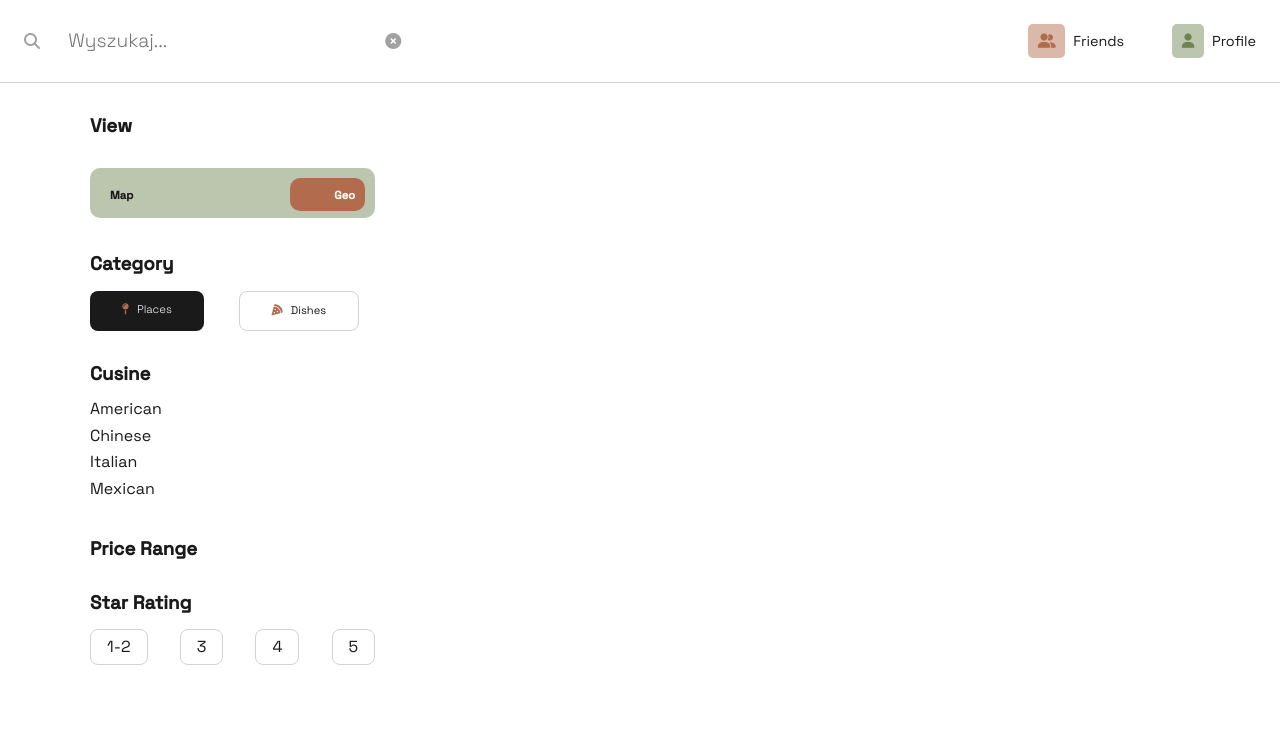
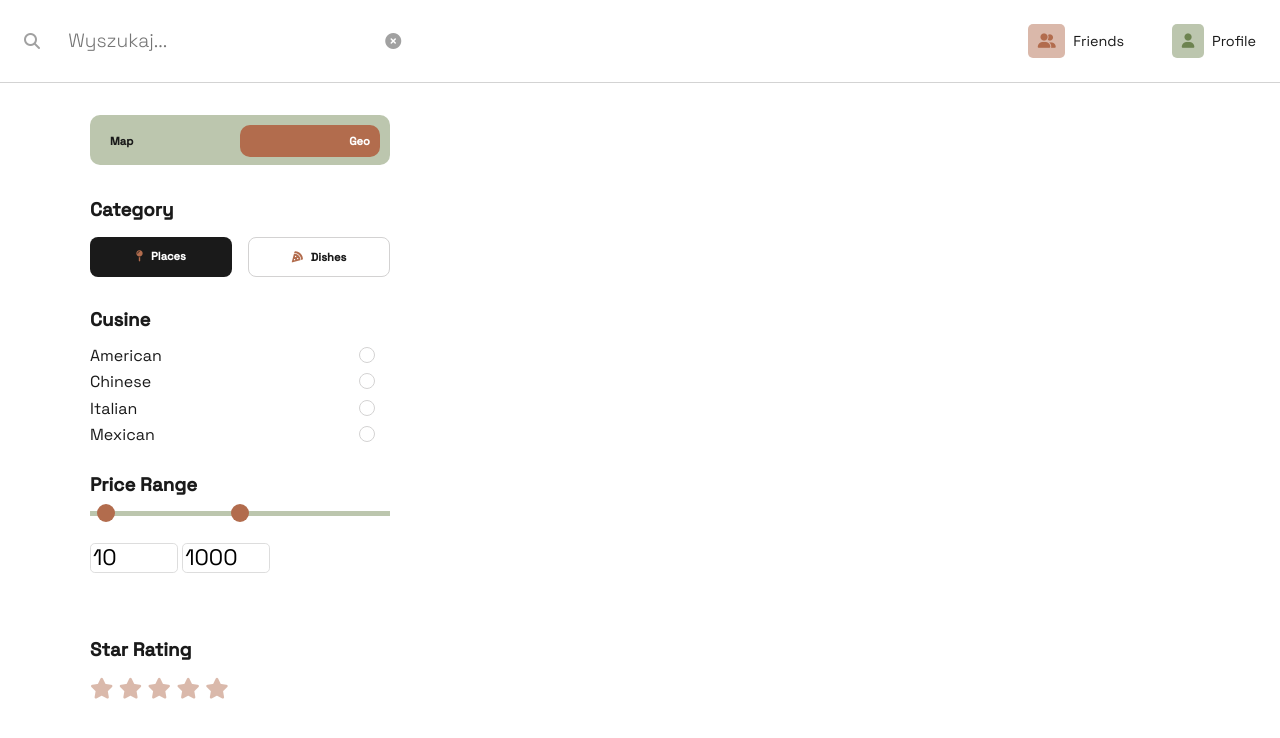
Before and after one commit to ola1180/TasteSpot, a plain HTML site: page index.html in a window 1280 px wide. Drawn offline with Linux system fonts and the light colour scheme.

Commit message:
styling filter section

```diff
--- a/assets/sass/_filter_section.scss
+++ b/assets/sass/_filter_section.scss
@@ -1,13 +1,15 @@
 .filter {
     display: grid;
     gap: 2rem;
+    width: 100%;
 
+    &__header {
+        margin-bottom: 1rem;
+    }
 
     &__view {
         position: relative;
         font-size: .7rem;
-
-
 
         input {
             width: 100%;
@@ -60,7 +62,7 @@
         input:checked {
             +label {
                 left: 10px;
-                right: 200px;
+                right: 150px;
                 background-color: $primaryColor;
             }
         }
@@ -77,7 +79,7 @@
             }
 
             +label {
-                left: 200px;
+                left: 150px;
                 right: 10px;
                 background: $secondaryColor;
             }
@@ -86,21 +88,21 @@
 
     }
 
+    &__category-container {
 
-    &__category-container {
-        display: flex;
-        justify-content: space-between;
-        transition: left 0.5s, right 0.4s 0.2s;
-
+        display: grid;
+        grid-template-columns: 1fr 1fr;
+        gap: 1rem;
     }
 
     &__category-item {
-
+        text-align: center;
         padding: .8rem 2rem;
         border-radius: .5rem;
+        font-size: .7rem;
+        font-weight: bolder;
+        transition: scale 0.4s;
 
-        margin: 1rem 1rem 0 0;
-        font-size: .7rem;
 
         i {
             margin-right: .5rem;
@@ -111,23 +113,40 @@
         &:first-of-type {
             background-color: $bodyTextColor;
             color: $bodyBgColor;
-            font-weight: 200;
         }
 
         &:nth-of-type(2) {
             border: 1px solid $borderColor;
 
         }
+
+        &:first-of-type:hover,
+        &:nth-of-type(2):hover {
+            scale: 1.1
+        }
+
+
     }
 
     &__cusine-list {
         @include reset-list;
         margin-top: 1rem;
+        height: 95px;
+        overflow: scroll;
+        padding-right: 15px;
 
         input {
-            width: 2rem;
+            width: 1rem;
+            height: 1rem;
+            border-radius: .5rem;
+            border: 1px solid $borderColor;
+            transition: background-color 0.4s, color 0.5s;
+
+            &:checked {
+                border: 3px solid $bodyTextColor;
+
+            }
         }
-
     }
 
     &__cusine-item {
@@ -137,17 +156,93 @@
         margin-bottom: .5rem;
     }
 
+    &__price {
+
+        .range-slider {
+            width: 300px;
+            margin: auto;
+            position: relative;
+            height: 6rem;
+        }
+
+        .range-slider input[type=range] {
+            position: absolute;
+        }
+
+        input[type=number] {
+            border: 1px solid #ddd;
+            font-size: 1.4em;
+            margin-top: 2rem;
+            border-radius: .3rem;
+        }
+
+        input[type=number]:invalid,
+        input[type=number]:out-of-range {
+            border: 2px solid #ff6347;
+        }
+
+        input[type=range] {
+            width: 100%;
+        }
+
+        input[type=range]:focus {
+            outline: none;
+        }
+
+        input[type=range]::-webkit-slider-runnable-track {
+            width: 100%;
+            height: 5px;
+            cursor: pointer;
+            background: $iconProfileBgColor;
+        }
+
+        input[type=range]::-webkit-slider-thumb {
+            z-index: 2;
+            position: relative;
+            height: 18px;
+            width: 18px;
+            border-radius: 25px;
+            background: $secondaryColor;
+            cursor: pointer;
+            -webkit-appearance: none;
+            margin-top: -7px;
+        }
+
+    }
 
     &__stars-list {
+        position: relative;
         display: flex;
         @include reset-list;
-        justify-content: space-between;
-    }
+        flex-direction: row-reverse;
+        width: 100%;
+        justify-content: left;
 
-    &__stars-item {
-        border: 1px solid $borderColor;
-        border-radius: .5rem;
-        padding: .5rem 1rem;
-        margin-top: 1rem;
+        input {
+            position: relative;
+            width: 1.5rem;
+            height: 1.5rem;
+            overflow: hidden;
+            margin-right: .3rem;
+            transition: color 0.4s;
+
+
+            &::before {
+                position: absolute;
+                content: "\f005";
+                font-family: fontAwesome;
+                font-size: 1.3rem;
+                color: $iconFriendsBgColor;
+                transition: .5s;
+            }
+
+            &:hover~::before,
+            &:hover::before,
+            &:checked~::before,
+            &:checked::before {
+                color: $iconProfileBgColor;
+            }
+        }
+
     }
 }
--- a/index.html
+++ b/index.html
@@ -23,16 +23,16 @@
             <a href=""><i class="fa-solid fa-circle-xmark"></i></a>
         </form>
         <ul class="nav__list">
-            <li class="nav__item nav__item--friends"><a href=""><i class="fa-solid fa-user-group"></i></i>Friends</a>
+            <li class="nav__item nav__item--friends"><a href="" class="nav__link"><i
+                        class="fa-solid fa-user-group"></i></i>Friends</a>
             </li>
-            <li class="nav__item nav__item"><a href=""><i class="fa-solid fa-user"></i>Profile</a></li>
+            <li class="nav__item nav__item"><a href="" class="nav__link"><i class="fa-solid fa-user"></i>Profile</a>
+            </li>
         </ul>
     </nav>
     <div class="container">
         <section class="filter">
-            <h3 class="filter__header">View</h3>
-
-            <span class="filter__view filter__item">
+            <span class="filter__view">
                 <input type="checkbox" id="check" id="switcher">
                 <label for="switcher"></label></span>
 
@@ -54,22 +54,32 @@
             </div>
             <div class="filter__price filter__item">
                 <h3 class="filter__header">Price Range</h3>
-                <div class="filter__price-slider"></div>
+                <div class="range-slider">
+
+                    <input value="25" min="0" max="1000" step="5" type="range" />
+                    <input value="500" min="0" max="1000" step="5" type="range" />
+                    <span class="prices">
+                        <input type="number" value="10" min="0" max="1000" />
+                        <input type="number" value="1000" min="0" max="1000" />
+                    </span>
+                </div>
             </div>
             <div class="filter__stars filter__item">
                 <h3 class="filter__header">Star Rating</h3>
-                <ul class="filter__stars-list">
-                    <li class="filter__stars-item">1-2</li>
-                    <li class="filter__stars-item">3</li>
-                    <li class="filter__stars-item">4</li>
-                    <li class="filter__stars-item">5</li>
-                </ul>
+                <div class="filter__stars-list">
+                    <input type="radio" id="star-5">
+                    <input type="radio" id="star-4">
+                    <input type="radio" id="star-3">
+                    <input type="radio" id="star-2">
+                    <input type="radio" id="star-1">
+                </div>
             </div>
 
         </section>
         <section class="map"></section>
         <section class="result"></section>
     </div>
+    <script src="assets/js/app.js"></script>
 </body>
 
 </html>
```
Also changed, not shown: assets/css/main.css.
